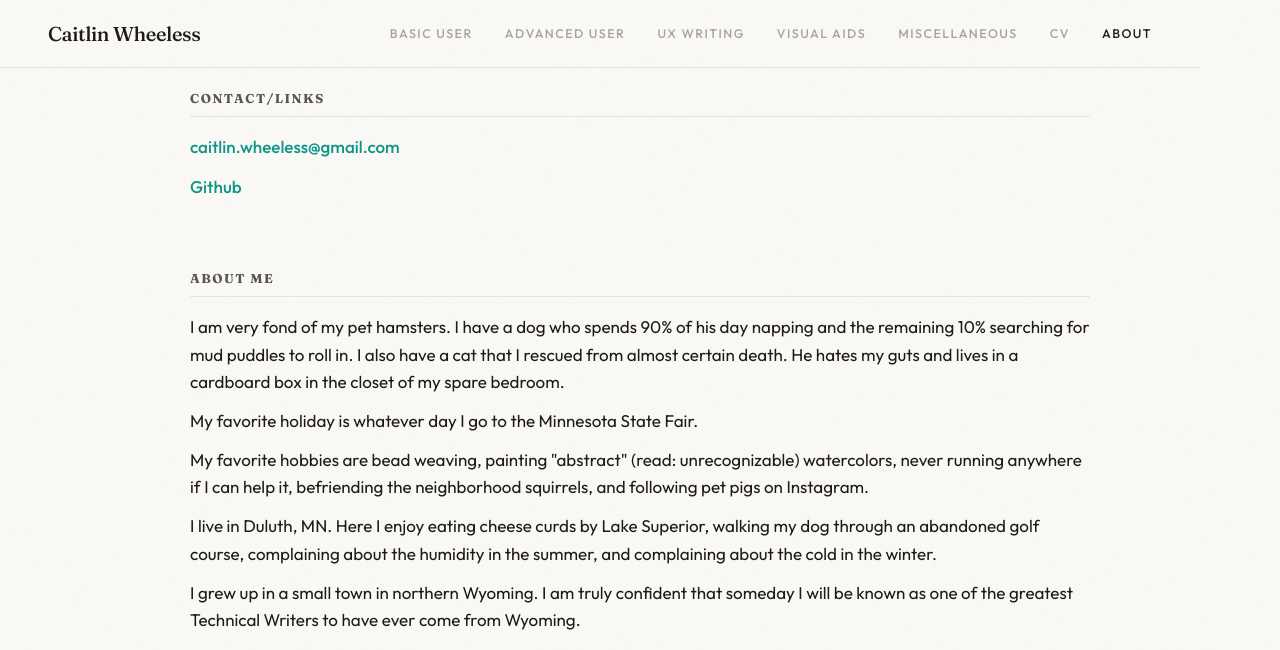
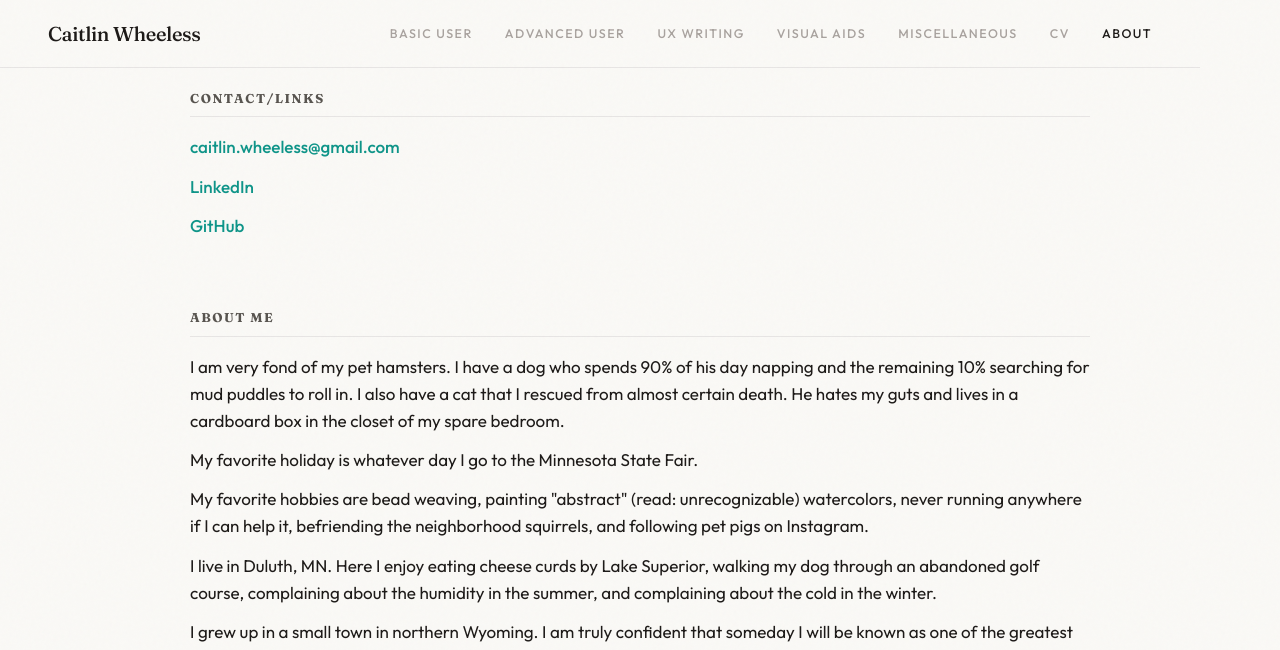
Before and after one commit to caitlinwheeless/cwportfolio, a plain HTML site: page about.html in a window 1280 px wide. Shown: the top 650 px of the page. Drawn offline with nearby package versions, Linux system fonts and the light colour scheme.

Commit message:
gitignore file and adding linkedin to about

```diff
--- a/about.html
+++ b/about.html
@@ -28,7 +28,8 @@
             <div class="section-title">CONTACT/LINKS</div>
             <div class="im">
                 <p><a href="mailto:caitlin.wheeless@gmail.com">caitlin.wheeless@gmail.com</a></p>
-                <p><a href="https://github.com/caitlinwheeless" target="_blank">Github</a></p>
+                <p><a href="https://www.linkedin.com/in/caitlin-w-559040150/" target="_blank">LinkedIn</a></p>
+                <p><a href="https://github.com/caitlinwheeless" target="_blank">GitHub</a></p>
 
             </div>
 
```
Also changed, not shown: 1 other file.
